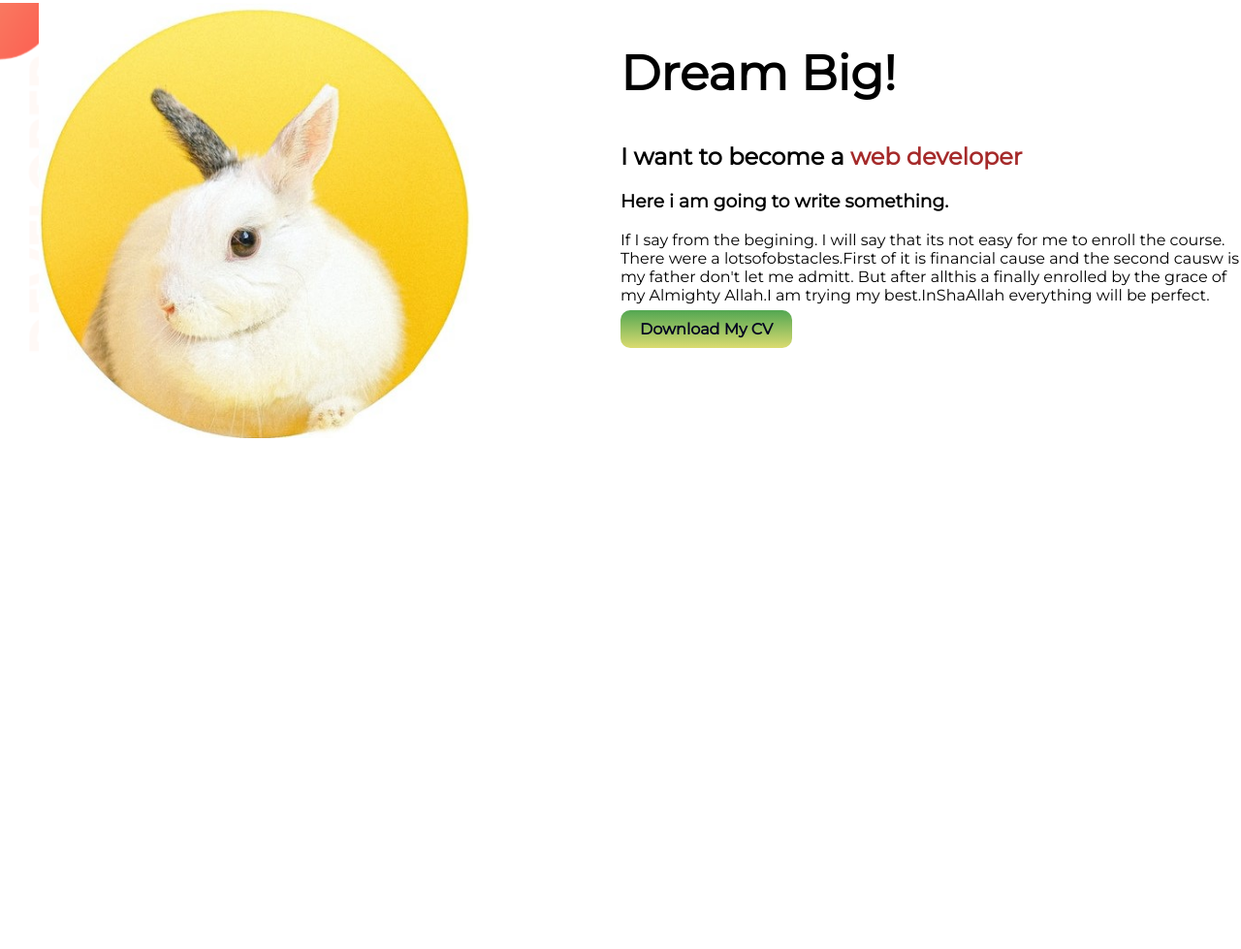
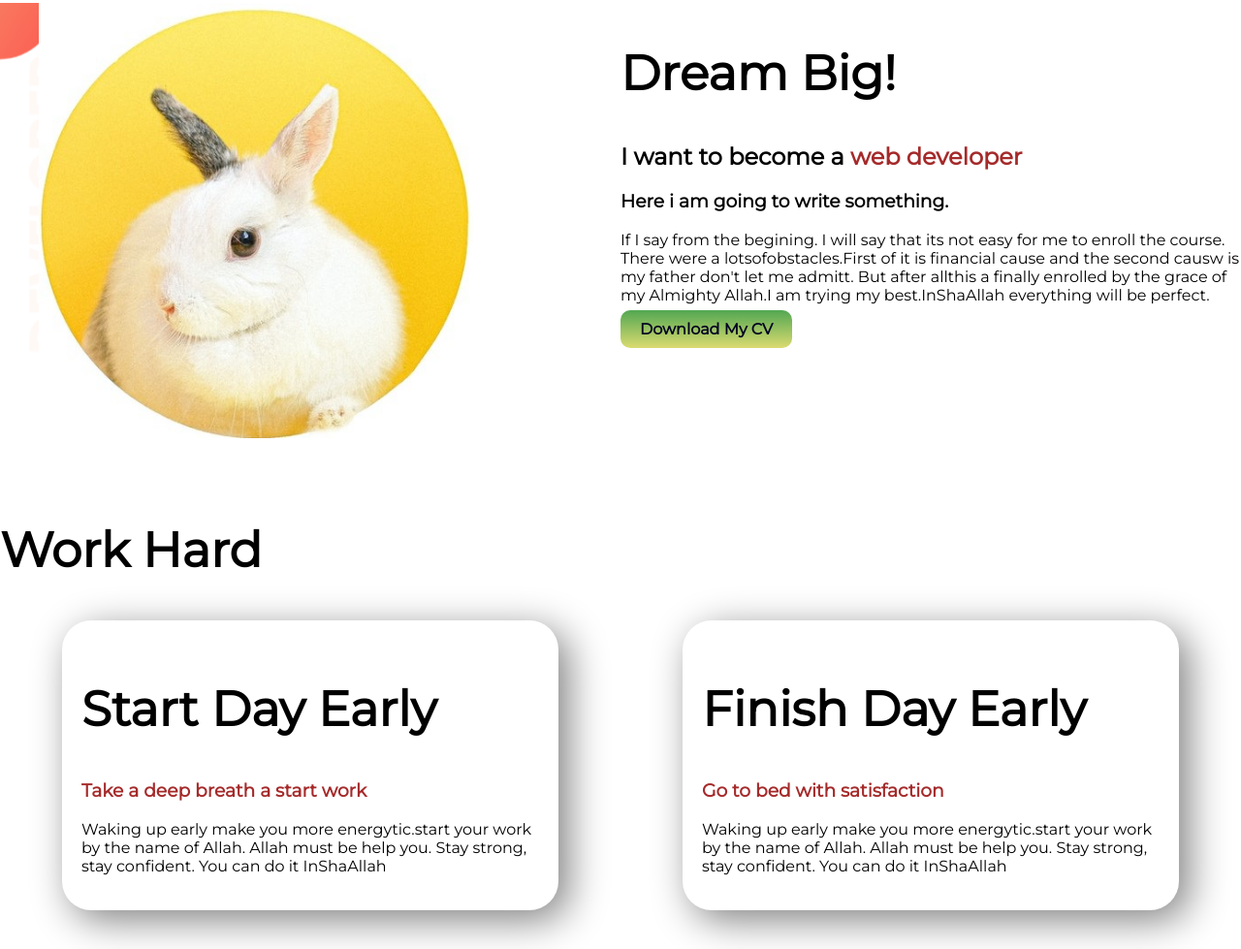
Before and after one commit to Rejoanaa/developers-portfolio, a plain HTML site: page index.html in a window 1280 px wide. Shown: the part 493-1472 px from the top of the page at 97% size. Before the commit the page ends 1009 px from the top, so only its background shows below. Drawn offline with Linux system fonts and the light colour scheme.

Commit message:
box added

```diff
--- a/index.html
+++ b/index.html
@@ -13,7 +13,7 @@
 </head>
 
 <body>
-  <section class="backgr">
+  <section class="backgr flexible">
     <div class="one">
       <h1>Welcome people!</h1>
       <h1>This is my <span id="mycolor">first portfolio </span></h1>
@@ -31,14 +31,14 @@
     </div>
   </section>
 
-  <section class="backgr2">
+  <section class="backgr2 flexible">
 
     <div class="two">
       <img src="images/hare.jpg" alt="">
     </div>
     <div class="two">
       <h1>Dream Big!</h1>
-      <h2> I want to become a <span id="mycolor">web developer </span></h2>
+      <h2> I want to become a <span class="mycolor">web developer </span></h2>
       <h3>Here i am going to write something.</h3>
       <p>If I say from the begining. I will say that its not easy for me to enroll the course. There were a
         lotsofobstacles.First of it is financial cause and the second causw is my father don't let me admitt. But after
@@ -48,6 +48,25 @@
       -blank" href="https://web.programming-hero.com/">Download My CV</a>
     </div>
   </section>
+  <section class="Work ">
+    <h1>Work Hard</h1>
+    <div class="flexible">
+      <div class="box">
+        <h1>Start Day Early</h1>
+        <h3><span class="mycolor">Take a deep breath a start work </span></h3>
+        <p>Waking up early make you more energytic.start your work by the name of Allah. Allah must be help you. Stay
+          strong, stay confident. You can do it InShaAllah</p>
+      </div>
+      <div class="box">
+        <h1>Finish Day Early</h1>
+        <h3><span class="mycolor">Go to bed with satisfaction</span></h3>
+        <p>Waking up early make you more energytic.start your work by the name of Allah. Allah must be help you. Stay
+          strong, stay confident. You can do it InShaAllah</p>
+
+      </div>
+    </div>
+
+  </section>
 </body>
 
 </html>
--- a/style.css
+++ b/style.css
@@ -5,10 +5,10 @@ body{
 h1{
     font-size: 50px;
 }
-#mycolor{
+.mycolor{
     color: brown;
 }
-section{
+.flexible{
     display:flex;
     margin-bottom: 20px;
 }
@@ -47,3 +47,19 @@ padding-left: 40px ;
     background-repeat: no-repeat;
 
 }
+.box{
+    box-shadow: 10px 10px 40px gray ;
+    width: 40% ;
+    margin-left: 5%;
+    margin-right: 5%;
+    margin-bottom: 20px;
+    padding: 20px 20px ;
+    border-radius: 30px;
+    border: 10px violet;
+}
+.work{
+    background-image: url(images/exp-bg.png);
+    background-position: left;
+
+
+}
```
